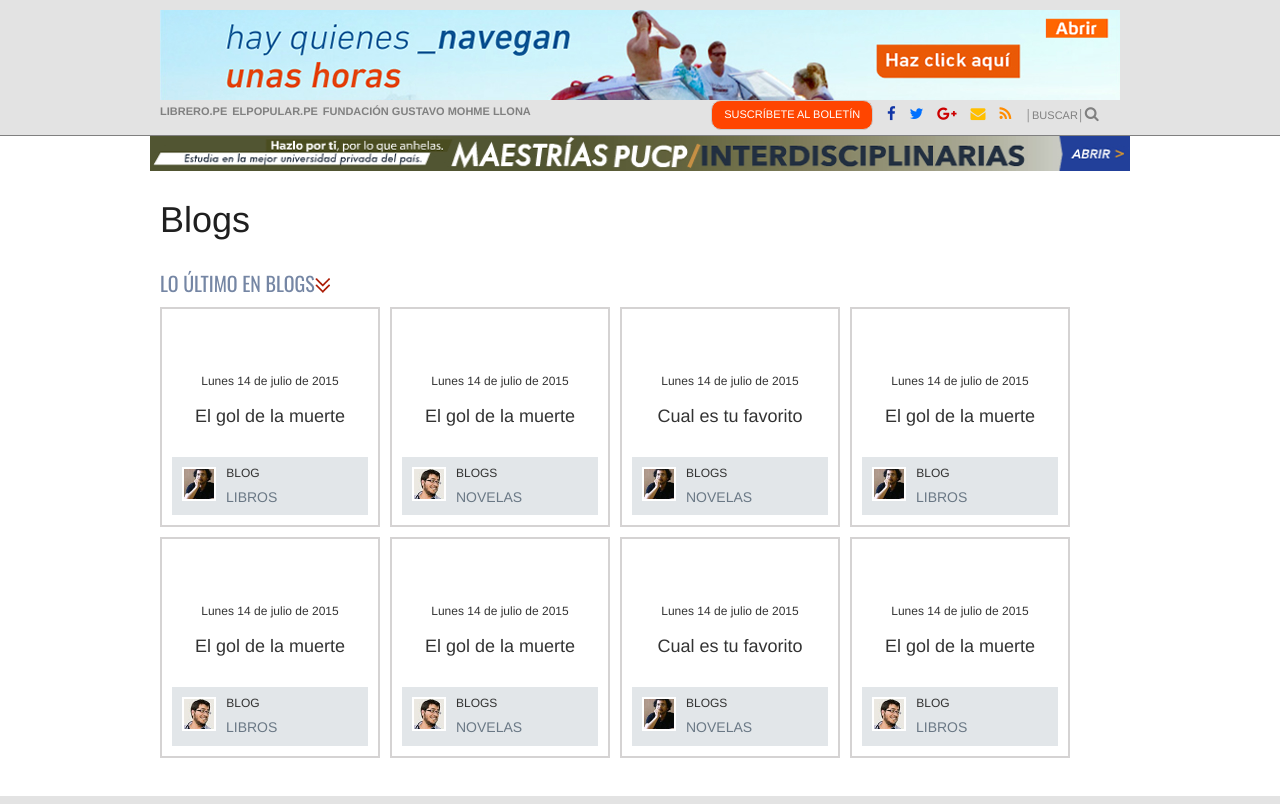
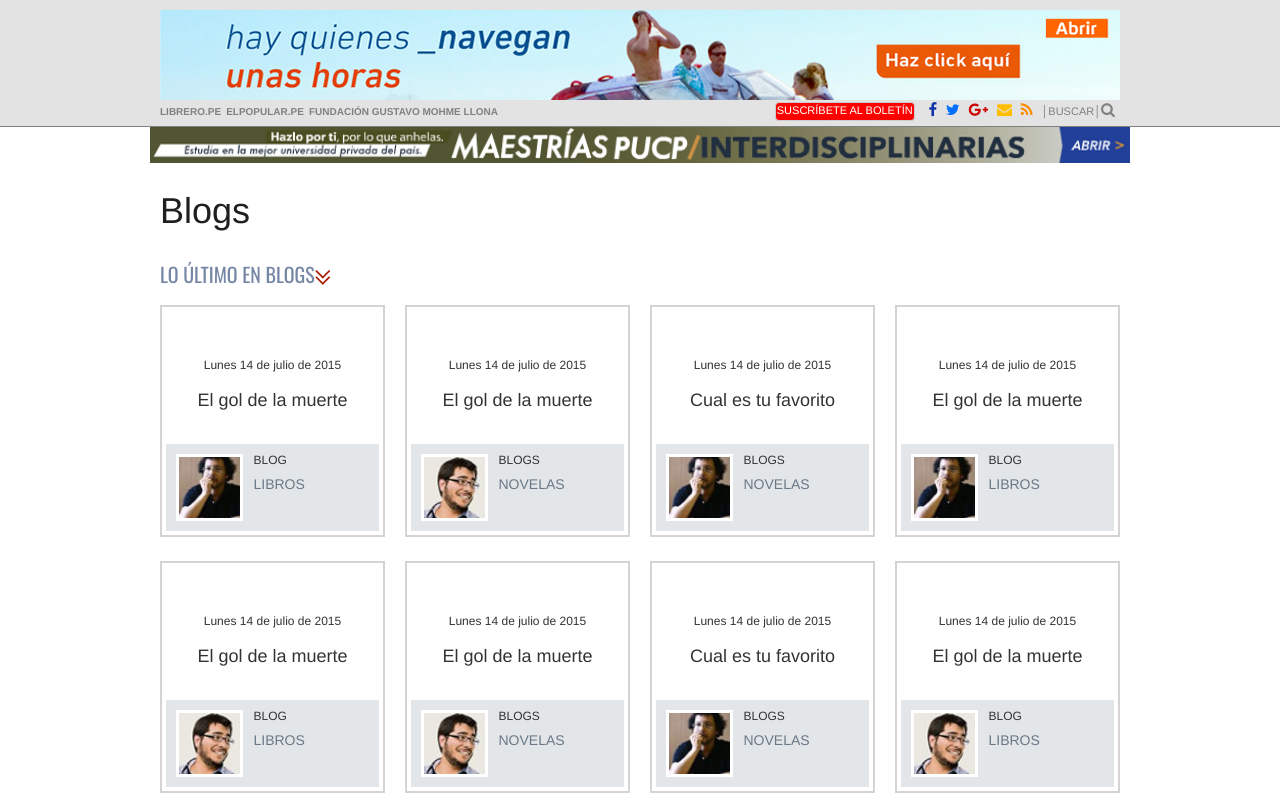
Before and after one commit to CamilaSolis/la-republica, a plain HTML site: page blog.html in a window 1280 px wide. Shown: the top 804 px of the page. Drawn offline with nearby package versions, Linux system fonts and the light colour scheme.

Commit message:
Arreglo de blog y header

```diff
--- a/blog.html
+++ b/blog.html
@@ -15,7 +15,7 @@
 		<div class="container">
 			<div class="row">
 				<div class="col-xs-16 col-sm-16 col-md-16 col-lg-16">
-					<img src="image/banner_top.jpg" class="img-responsive" alt="publicidad entel">
+					<img src="image/banner_top.jpg" class="img-responsive hidden-xs" alt="publicidad entel">
 				</div>
 			</div>
 			<div class="row navi">
@@ -26,13 +26,13 @@
 						<li><a href="#">FUNDACIÓN GUSTAVO MOHME LLONA</a></li>
 					</ul>
 				</div>
-				<div class="col-xs-16 col-sm-16 col-md-offset-2 col-md-7 col-lg-offset-2 col-lg-7">
+				<div class="col-xs-16 col-sm-16 col-md-offset-2 col-md-7 col-lg-offset-2 col-lg-7 iconos">
 					<a class="btn btn-default" href="#" role="button">SUSCRÍBETE AL BOLETÍN</a>
-					<i class="fa fa-facebook icono" aria-hidden="true"></i>
-					<i class="fa fa-twitter icono" aria-hidden="true"></i>
-					<i class="fa fa-google-plus icono" aria-hidden="true"></i>
-					<i class="fa fa-envelope icono" aria-hidden="true"></i>
-					<i class="fa fa-rss icono" aria-hidden="true"></i>
+					<a href="#>"><i class="fa fa-facebook icono" aria-hidden="true"></i></a>
+					<a href="#"><i class="fa fa-twitter icono" aria-hidden="true"></i></a>
+					<a href="#"><i class="fa fa-google-plus icono" aria-hidden="true"></i></a>
+					<a href="#"><i class="fa fa-envelope icono" aria-hidden="true"></i></a>
+					<a href="#"><i class="fa fa-rss icono" aria-hidden="true"></i></a>
 					<div class="buscar">&boxv;BUSCAR&boxv;<i class="fa fa-search icono" aria-hidden="true"></i></div>
 				</div>
 			</div>
@@ -40,7 +40,7 @@
 	</header>
 	<div class="container">
 		<div class="row">
-			<img class="pucp" src="image/banner-header.jpg">
+			<a href="#"><img class="pucp hidden-xs" src="image/banner-header.jpg"></a>
 		</div>
 	</div>
 	<section>
@@ -48,60 +48,16 @@
 			<h1>Blogs</h1>
 			<p class="lead">LO ÚLTIMO EN BLOGS<img src="image/double-arrow-bottom.png" alt="image"></p>
 			<div class="row">
-				<div class="col-xs-8 col-md-4 box-blog text-center">
+				<div class="col-xs-16 col-md-4 col-lg-4 text-center">
+					<div class="box-blog">
 						<h6>Lunes 14 de julio de 2015</h6>
 						<h4>El gol de la muerte</h4>
 						<div class="grey-box">
 							<div class="row">
-							<div class="col-xs-8 col-md-4 img-box">
+								<div class="col-xs-4 col-md-6 img-box">
 									<img src="image/blog_avatar_01.jpg" class="img-responsive" alt="Responsive image">
 								</div>
-							<div class="col-xs-8 col-md-4 text-box">
-								<h6>BLOG</h6>
-								<h5 class="lead-green">LIBROS</h5>
-							</div>
-						</div>
-					</div>
-				</div>
-				<div class="col-xs-8 col-md-4 box-blog text-center">
-					<h6>Lunes 14 de julio de 2015</h6>
-					<h4>El gol de la muerte</h4>
-					<div class="grey-box">
-						<div class="row">
-							<div class="col-xs-8 col-md-4 img-box">
-								<img src="image/blog_avatar_02.jpg" class="img-responsive" alt="Responsive image">
-							</div>
-							<div class="col-xs-8 col-md-4 text-box">
-								<h6>BLOGS</h6>
-								<h5 class="lead-green">NOVELAS</h5>
-							</div>
-						</div>
-					</div>
-				</div>
-				<div class="col-xs-8 col-md-4 box-blog text-center">
-					<h6>Lunes 14 de julio de 2015</h6>
-					<h4>Cual es tu favorito</h4>
-					<div class="grey-box">
-						<div class="row">
-							<div class="col-xs-8 col-md-4 img-box">
-								<img src="image/blog_avatar_01.jpg" class="img-responsive" alt="Responsive image">
-							</div>
-							<div class="col-xs-8 col-md-4 text-box">
-								<h6>BLOGS</h6>
-								<h5 class="lead-green">NOVELAS</h5>
-							</div>
-						</div>
-					</div>
-				</div>
-				<div class="col-xs-8 col-md-4 box-blog text-center">
-					<h6>Lunes 14 de julio de 2015</h6>
-					<h4>El gol de la muerte</h4>
-					<div class="grey-box">
-						<div class="row">
-							<div class="col-xs-8 col-md-4 img-box">
-								<img src="image/blog_avatar_01.jpg" class="img-responsive" alt="Responsive image">
-							</div>
-							<div class="col-xs-8 col-md-4 text-box">
+								<div class="col-xs-11 col-md-4 text-box">
 									<h6>BLOG</h6>
 									<h5 class="lead-green">LIBROS</h5>
 								</div>
@@ -109,63 +65,123 @@
 						</div>
 					</div>
 				</div>
-			<div class="row box-dos">
-				<div class="col-xs-8 col-md-4 box-blog text-center">
+				<div class="col-xs-16 col-md-4 col-lg-4  text-center">
+					<div class="box-blog">
 						<h6>Lunes 14 de julio de 2015</h6>
 						<h4>El gol de la muerte</h4>
 						<div class="grey-box">
 							<div class="row">
-							<div class="col-xs-8 col-md-4 img-box">
+								<div class="col-xs-4 col-md-6 img-box">
 									<img src="image/blog_avatar_02.jpg" class="img-responsive" alt="Responsive image">
 								</div>
-							<div class="col-xs-8 col-md-4 text-box">
+								<div class="col-xs-12 col-md-4 text-box">
+									<h6>BLOGS</h6>
+									<h5 class="lead-green">NOVELAS</h5>
+								</div>
+							</div>
+						</div>
+					</div>
+				</div>
+				<div class="col-xs-16 col-md-4 col-lg-4  text-center">
+					<div class="box-blog">
+						<h6>Lunes 14 de julio de 2015</h6>
+						<h4>Cual es tu favorito</h4>
+						<div class="grey-box">
+							<div class="row">
+								<div class="col-xs-4 col-md-6 img-box">
+									<img src="image/blog_avatar_01.jpg" class="img-responsive" alt="Responsive image">
+								</div>
+								<div class="col-xs-12 col-md-4 text-box">
+									<h6>BLOGS</h6>
+									<h5 class="lead-green">NOVELAS</h5>
+								</div>
+							</div>
+						</div>
+					</div>
+				</div>
+				<div class="col-xs-16 col-md-4 col-lg-4  text-center">
+					<div class="box-blog">
+						<h6>Lunes 14 de julio de 2015</h6>
+						<h4>El gol de la muerte</h4>
+						<div class="grey-box">
+							<div class="row">
+								<div class="col-xs-4 col-md-6 img-box">
+									<img src="image/blog_avatar_01.jpg" class="img-responsive" alt="Responsive image">
+								</div>
+								<div class="col-xs-12 col-md-4 text-box">
 									<h6>BLOG</h6>
 									<h5 class="lead-green">LIBROS</h5>
 								</div>
 							</div>
 						</div>
 					</div>
-				<div class="col-xs-8 col-md-4 box-blog text-center">
+				</div>
+			</div>
+			<div class="row box-dos">
+				<div class="col-xs-16 col-md-4 col-lg-4  text-center">
+					<div class="box-blog">
 						<h6>Lunes 14 de julio de 2015</h6>
 						<h4>El gol de la muerte</h4>
 						<div class="grey-box">
 							<div class="row">
-							<div class="col-xs-8 col-md-4 img-box">
+								<div class="col-xs-4 col-md-6 img-box">
 									<img src="image/blog_avatar_02.jpg" class="img-responsive" alt="Responsive image">
 								</div>
-							<div class="col-xs-8 col-md-4 text-box">
+								<div class="col-xs-12 col-md-4 text-box">
+									<h6>BLOG</h6>
+									<h5 class="lead-green">LIBROS</h5>
+								</div>
+							</div>
+						</div>
+					</div>
+				</div>
+				<div class="col-xs-16 col-md-4 col-lg-4  text-center">
+					<div class="box-blog">
+						<h6>Lunes 14 de julio de 2015</h6>
+						<h4>El gol de la muerte</h4>
+						<div class="grey-box">
+							<div class="row">
+								<div class="col-xs-4 col-md-6 img-box">
+									<img src="image/blog_avatar_02.jpg" class="img-responsive" alt="Responsive image">
+								</div>
+								<div class="col-xs-12 col-md-4 text-box">
 									<h6>BLOGS</h6>
 									<h5 class="lead-green">NOVELAS</h5>
 								</div>
 							</div>
 						</div>
 					</div>
-				<div class="col-xs-8 col-md-4 box-blog text-center">
+				</div>
+				<div class="col-xs-16 col-md-4 col-lg-4  text-center">
+					<div class="box-blog">
 						<h6>Lunes 14 de julio de 2015</h6>
 						<h4>Cual es tu favorito</h4>
 						<div class="grey-box">
 							<div class="row">
-							<div class="col-xs-8 col-md-4 img-box">
+								<div class="col-xs-4 col-md-6 img-box">
 									<img src="image/blog_avatar_01.jpg" class="img-responsive" alt="Responsive image">
 								</div>
-							<div class="col-xs-8 col-md-4 text-box">
+								<div class="col-xs-12 col-md-4 text-box">
 									<h6>BLOGS</h6>
 									<h5 class="lead-green">NOVELAS</h5>
 								</div>
 							</div>
 						</div>
 					</div>
-				<div class="col-xs-8 col-md-4 box-blog text-center">
+				</div>
+				<div class="col-xs-16 col-md-4 col-lg-4  text-center">
+					<div class="box-blog">
 						<h6>Lunes 14 de julio de 2015</h6>
 						<h4>El gol de la muerte</h4>
 						<div class="grey-box">
 							<div class="row">
-							<div class="col-xs-8 col-md-4 img-box">
+								<div class="col-xs-4 col-md-6 img-box">
 									<img src="image/blog_avatar_02.jpg" class="img-responsive" alt="Responsive image">
 								</div>
-							<div class="col-xs-8 col-md-4 text-box">
+								<div class="col-xs-12 col-md-4 text-box">
 									<h6>BLOG</h6>
 									<h5 class="lead-green">LIBROS</h5>
+								</div>
 							</div>
 						</div>
 					</div>
--- a/css/blog.css
+++ b/css/blog.css
@@ -34,10 +34,8 @@ h1{
 .box-blog {
 	border: 2px solid #D5D3D3;
 	padding-bottom: 0px;
-	padding-top: 4em;
-	width: 220px;
-	margin:0;
-	margin-left: 10px;
+	padding-top: 3em;
+	margin:3% 0;
 }
 .box-blog h4 {
 	padding-top: 0.5em;
@@ -60,11 +58,11 @@ h1{
 }
 .grey-box {
 	background-color: #e2e6e9;
-	margin-top: 30px;
-	margin-bottom: 10px;
+	margin:15% 2% 2% 2%;
+	text-align: left;
 }
 .grey-box img {
-	border: 2px solid white;
+	border: 3px solid white;
 	width: 100%;
 	margin: 0px;
 }
--- a/css/common.css
+++ b/css/common.css
@@ -33,6 +33,9 @@ header{
 	padding: 3% 0;
 	color:white;
 }
+.iconos{
+	text-align: right;
+}
 /*Para centrar*/
   .column.large-centered,
   .columns.large-centered {
@@ -51,7 +54,7 @@ header{
 }
 
 .navi .nav a{
-	font-size: 11px;
+	font-size: 10px;
 	color: grey;
 	margin-right:5px;
 	font-weight: bold;
@@ -67,15 +70,16 @@ header{
 }
 
 .btn-default{
-	background-color: #ff4500;
-	border-radius: 10px;
+	background-color: red;
+	border-radius: 4px;
 	color:white;
 	font-size: 11px;
 	margin-right: 10px;
+	padding: 0.2%;
 }
 
 .icono{
-	margin-right: 10px;
+	margin-right: 5px;
 	font-size: 15px;
 }
 
```
Also changed, not shown: columnistas.html (+1 -1 lines), contacto.html (+1 -1 lines), index.html (+4 -7 lines). Lines whose indentation alone changed are shown as unchanged.
